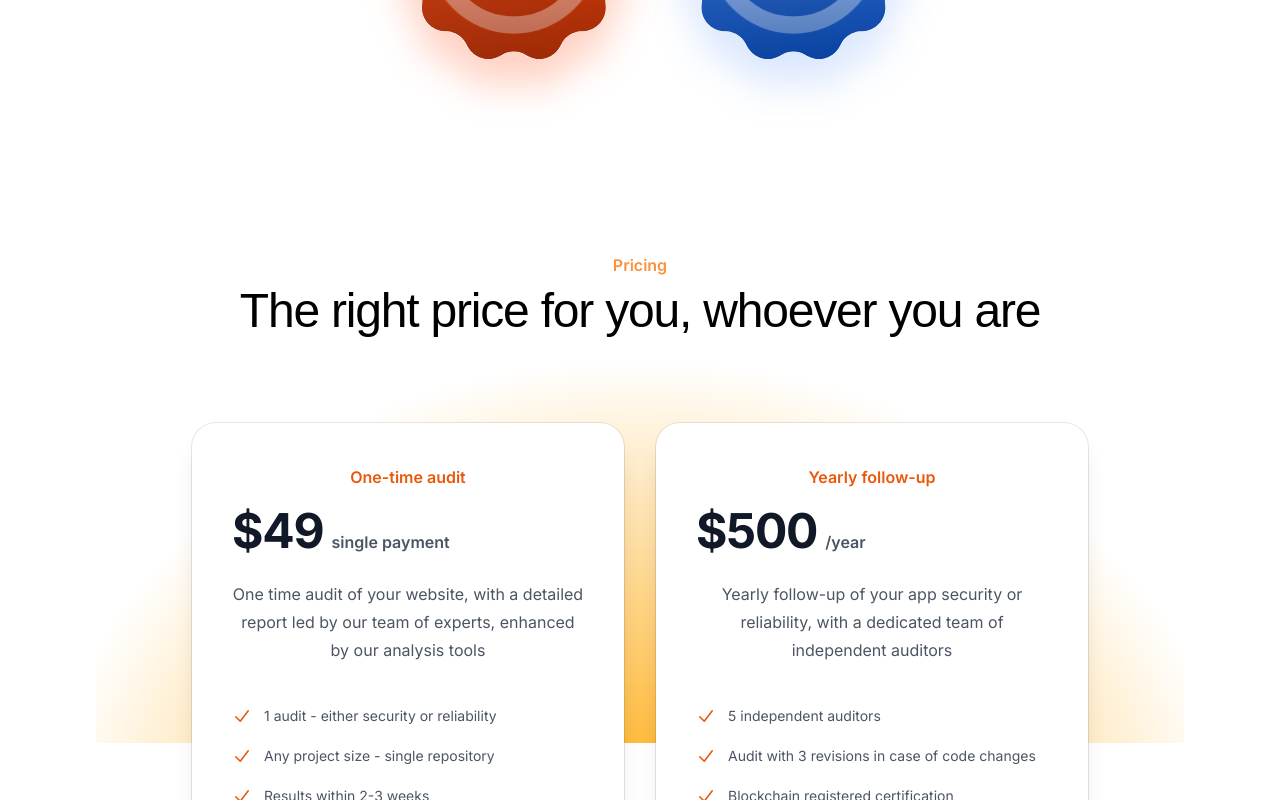
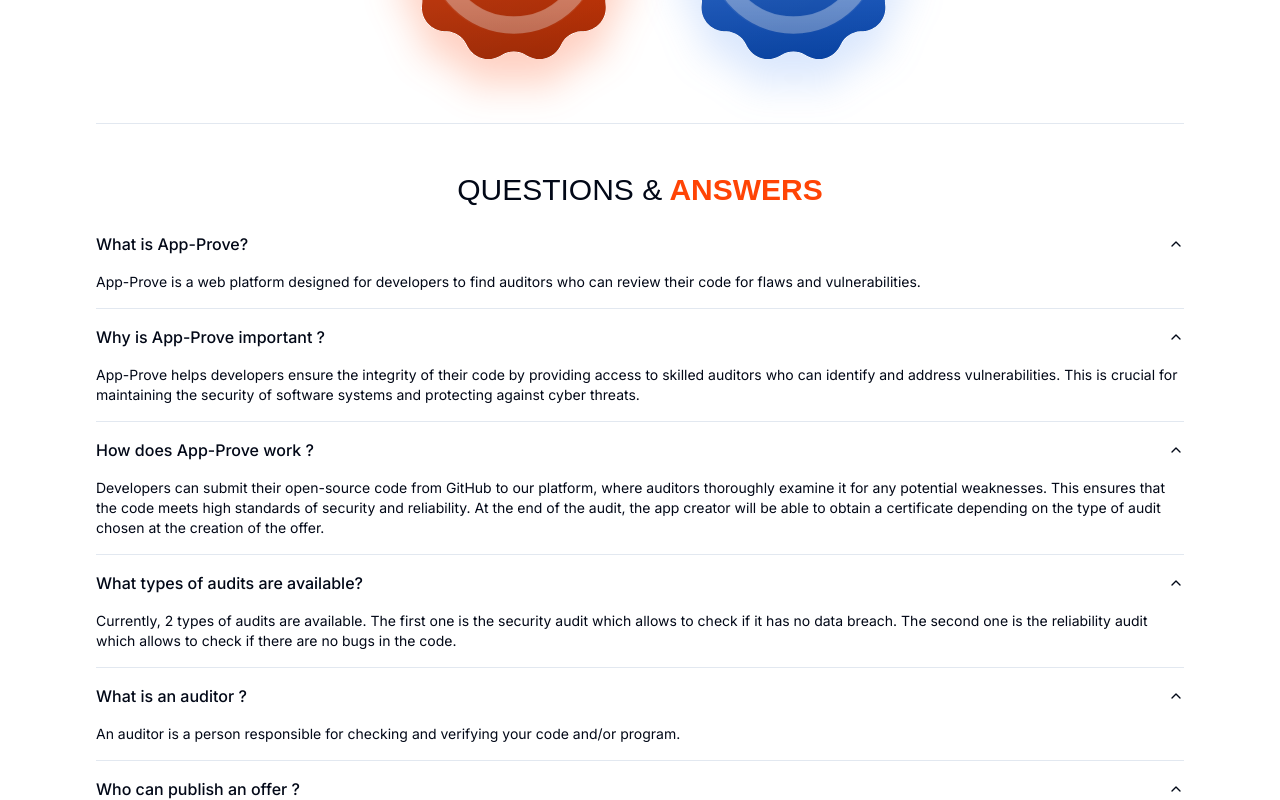
Before and after one commit to App-Prove/web-platform, a Next.js app: page / in a window 1280 px wide. Shown: the part 1420-2220 px from the top of the page. Built offline with nearby package versions, Linux system fonts and the light colour scheme; no server answers; a web font is replaced by a local one.

Commit message:
refactor(home): remove pricing section
- Comment out the PricingTiers component and its containing
  section from the Home page
- This change temporarily removes the pricing information
  from the main landing page, likely to be revisited or
  replaced with updated pricing details in the future

```diff
--- a/app/page.tsx
+++ b/app/page.tsx
@@ -92,9 +92,9 @@ export default async function Home() {
             <ReliabilityCertification></ReliabilityCertification>
           </div>
         </div>
-        <section id='pricing'>
+        {/* <section id='pricing'>
           <PricingTiers></PricingTiers>
-        </section>
+        </section> */}
         <Separator />
         <div className="flex flex-col gap-2 text-left">
           <h2 className={cn("uppercase text-3xl font-medium text-center", whyte.className)}>
```
